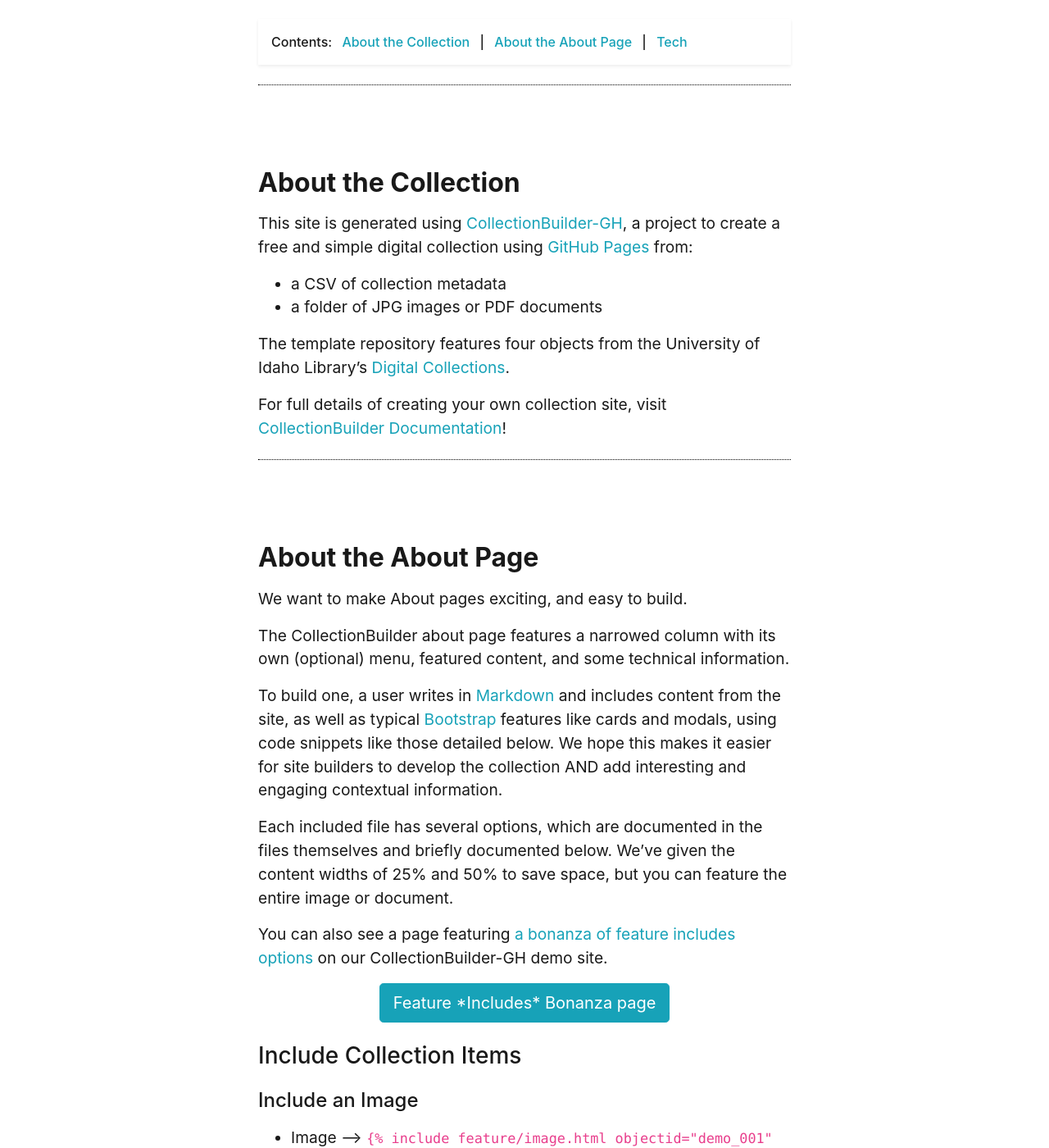
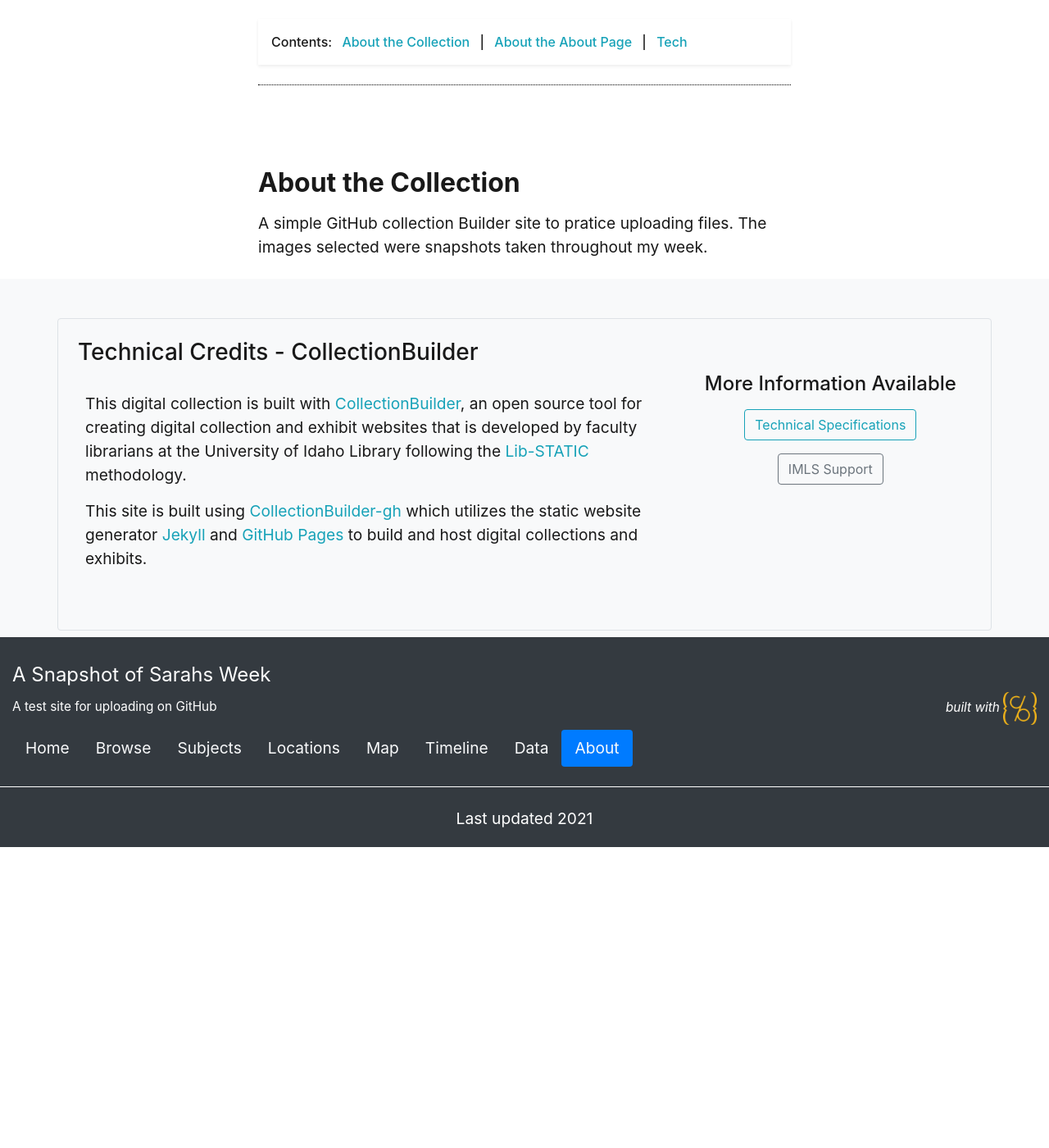
Before and after one commit to sp18al/exhibition-pratice-pics, a Jekyll site: the page built from pages/about.md, in a window 1280 px wide and 1400 px high, scrolled down 469 px. Shown: the whole window at 82% size. Built offline with Jekyll 4.4.1, drawn with Linux system fonts in a browser that asks for light colours; after the commit the page ends 1502 px from its top, so only the background shows below that; some of the changed text lies outside the part shown.

Commit message:
Update about.md

```diff
--- a/pages/about.md
+++ b/pages/about.md
@@ -14,14 +14,4 @@
 
 ## About the Collection
 
-This site is generated using [CollectionBuilder-GH](https://collectionbuilding.github.io/gh/), a project to create a free and simple digital collection using [GitHub Pages](https://pages.github.com/) from:
-
-- a CSV of collection metadata
-- a folder of JPG images or PDF documents
-
-The template repository features four objects from the University of Idaho Library's [Digital Collections](https://www.lib.uidaho.edu/digital).
-
-For full details of creating your own collection site, visit [CollectionBuilder Documentation](https://collectionbuilder.github.io/cb-docs/)!
-
-<!-- IMPORTANT!!! DELETE this comment and the include below when you are finished editing this page for your collection. The include below introduces about page features. They will show up on your collection's about page until you delete it.  -->
-{% include cb/about_the_about.md %}
+A simple GitHub collection Builder site to pratice uploading files. The images selected were snapshots taken throughout my week.
```
